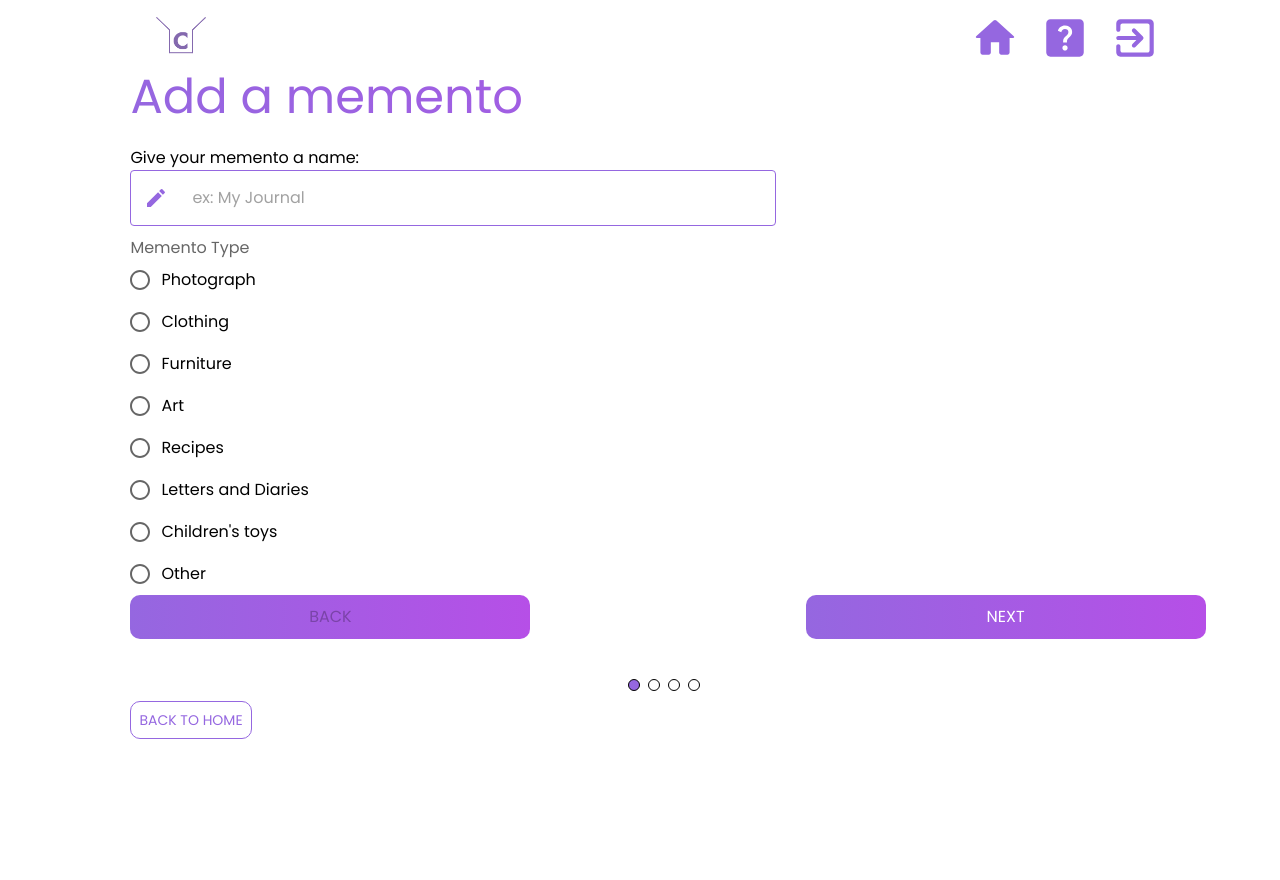
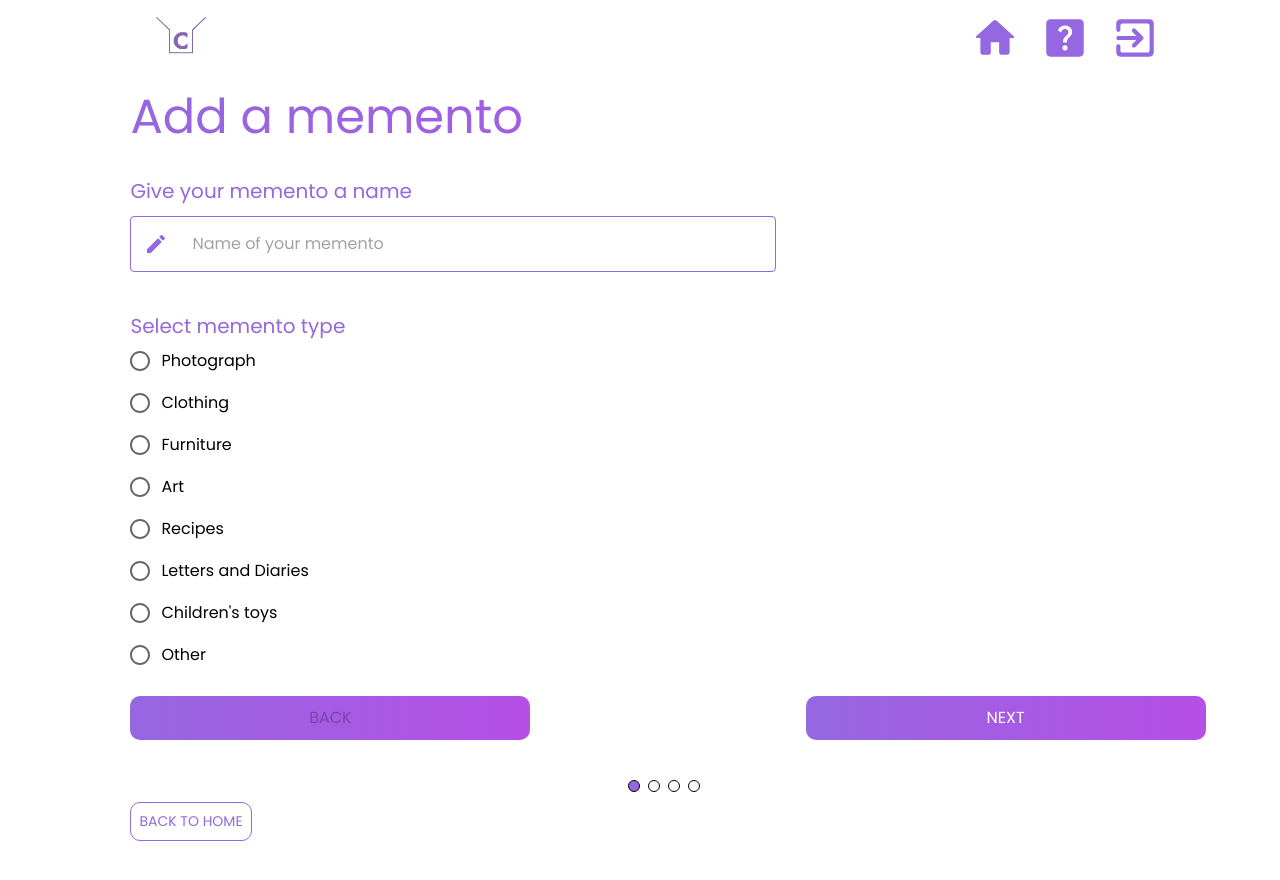
Before and after one commit to blakecsharp/capsule, a React (Create React App) app in the folder client/: page /add in a window 1280 px wide. Shown: the top 880 px of the page. Before the commit the page ends 800 px from the top, so only its background shows below. Built offline with nearby package versions, Linux system fonts and the light colour scheme; no server answers; sample sign-in values are in the browser's storage.

Commit message:
changes to add flow

```diff
--- a/client/src/components/Add/Add.js
+++ b/client/src/components/Add/Add.js
@@ -106,25 +106,25 @@ const Add = () => {
   const validate = () => {
     if (currentStep == 0) {
       if (values.title === "") {
-        return "Error: Please give your memento a title";
+        return "Please give your memento a name.";
       }
       if (values.mementoType === "") {
-        return "Error: Please choose a memento category.";
+        return "Please choose a memento category.";
       }
       return "";
     }
     if (currentStep == 1) {
       if (imageFiles.length == 0) {
-        return "Please upload at least one image";
+        return "Please upload at least one image.";
       }
       return "";
     }
     if (currentStep == 2) {
       if (values.location === "") {
-        return "Please add a current location for the memento.";
+        return "Please add the memento's current location.";
       }
       if (values.currentTextMemory === "" && values.audioBlobs.length === 0) {
-        return "Please add either a text or audio memory with the memento.";
+        return "Please add either a text or audio memory for the memento.";
       }
     }
   };
--- a/client/src/components/Add/Breadcrumb.js
+++ b/client/src/components/Add/Breadcrumb.js
@@ -21,7 +21,7 @@ const Breadcrumb = ({ currentStep }) => {
           height: "10px",
           width: "10px",
           borderRadius: "15px",
-          borderColor: "white",
+          borderColor: purple,
           border: 1,
           mr: 1,
           backgroundColor: currentStep == 0 ? purple : "None",
--- a/client/src/components/Add/StepOne.js
+++ b/client/src/components/Add/StepOne.js
@@ -13,6 +13,8 @@ import FormLabel from "@mui/material/FormLabel";
 import TextInput from "../shared/TextInput";
 import MementoTypes from "../../constants/constants";
 
+const purple = "#9567e0";
+
 const StepOne = ({ values, handleChange }) => {
   const navigate = useNavigate();
   const [user, loading, error] = useAuthState(auth);
@@ -23,32 +25,51 @@ const StepOne = ({ values, handleChange }) => {
   }, [user, loading]);
   return (
     <Container maxWidth={false} disableGutters>
-      <Typography variant="h2" sx={{ mb: "20px" }}>
+      <Typography variant="h2" sx={{ pt: "20px", mb: "20px" }}>
         Add a memento
       </Typography>
-      <Box sx={{ width: "60%", maxWidth: "800px" }}>
-        <Typography>Give your memento a name:</Typography>
+      <Box sx={{ width: "60%", maxWidth: "800px", borderRadius: "10px"}}>
+        <Typography
+          style = {{
+            fontSize: 20,
+            color: purple,
+          }}
+          sx={{ pt: "10px", pb: "10px"}}>
+
+        Give your memento a name</Typography>
+
         <TextInput
           value={values.title}
           handleChange={handleChange("title")}
-          placeholder="ex: My Journal"
+          placeholder="Name of your memento"
           id="title-input"
           type="string"
           adornment={<EditIcon sx={{ color: "#9567E0", pr: 3 }} />}
           style={{ mb: "10px", width: "100%" }}
           border="#9567E0"
+          borderRadius="20"
         />
       </Box>
+      <Box style={{height: "20px"}}></Box>
       <Box>
         <FormControl>
-          <FormLabel id="demo-controlled-radio-buttons-group">
-            Memento Type
+          <FormLabel id="demo-controlled-radio-buttons-group"
+            style = {{
+              fontSize: 20,
+              color: purple,
+            }}
+            sx={{ pt: "10px"}}>
+            Select memento type
           </FormLabel>
           <RadioGroup
             aria-labelledby="demo-controlled-radio-buttons-group"
             name="controlled-radio-buttons-group"
             value={values.mementoType}
             onChange={handleChange("mementoType")}
+            style = {{
+              color: "black",
+            }}
+            sx={{ pb: "20px"}}
           >
             {MementoTypes.map((item, index) => (
               <FormControlLabel
```
